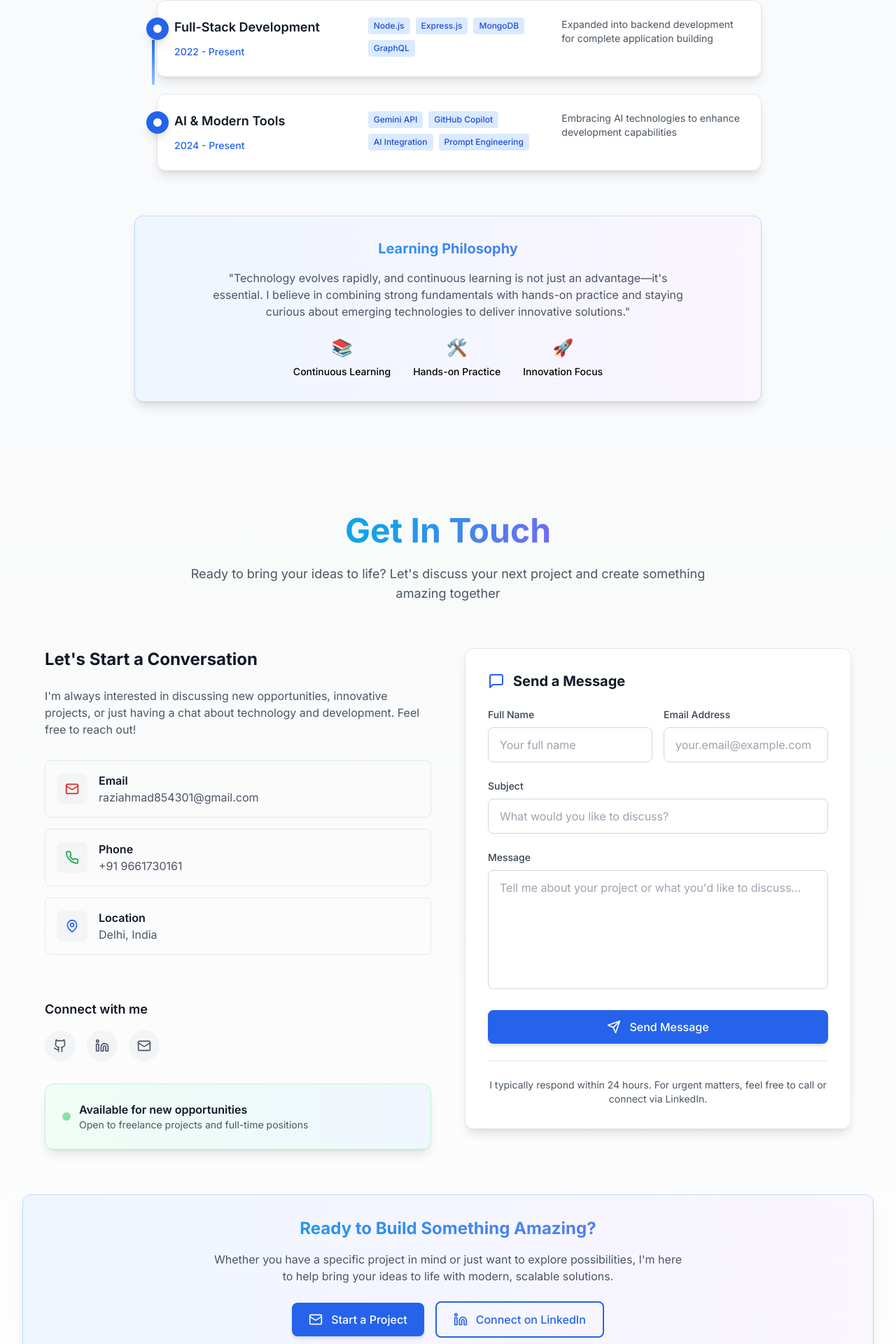
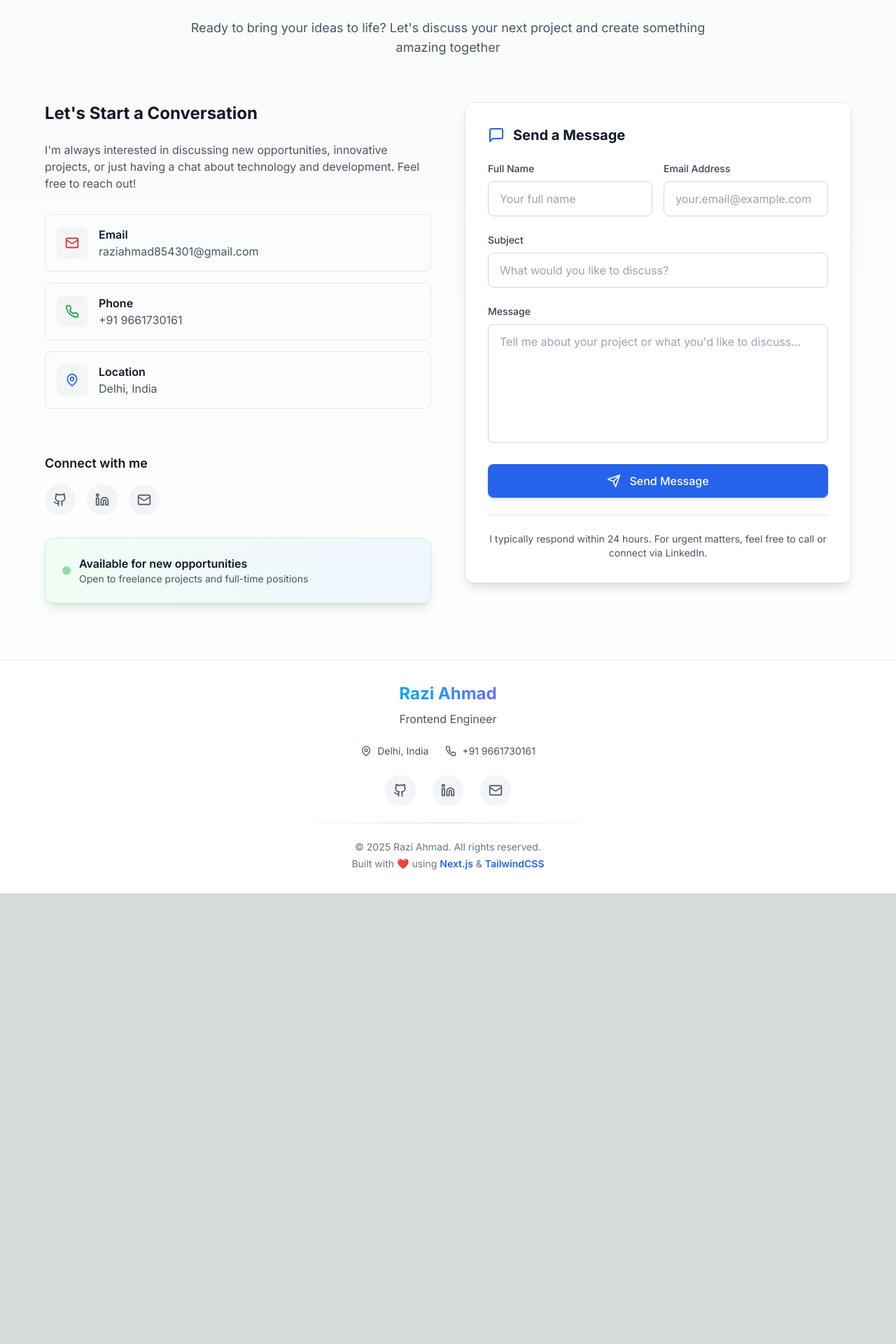
Before and after one commit to raziahmad854/razi-ahmad-portfolio, a Next.js app: page / in a window 1280 px wide. Shown: the part 8965-10885 px from the top of the page at 70% size. After the commit the page ends 10241 px from the top, so only its background shows below. Built offline with nearby package versions, Linux system fonts and the light colour scheme.

Commit message:
removed extra items

```diff
--- a/app/components/sections/Contact.tsx
+++ b/app/components/sections/Contact.tsx
@@ -351,43 +351,6 @@ const Contact = () => {
             </Card>
           </motion.div>
         </div>
-
-        {/* Call to Action */}
-        <motion.div
-          initial={{ opacity: 0, y: 20 }}
-          whileInView={{ opacity: 1, y: 0 }}
-          viewport={{ once: true }}
-          transition={{ duration: 0.6, delay: 0.4 }}
-          className="text-center mt-16"
-        >
-          <Card className="p-8 bg-gradient-to-r from-primary-50 to-purple-50 dark:from-primary-900/20 dark:to-purple-900/20 border-primary-200 dark:border-primary-800">
-            <h3 className="text-2xl font-bold mb-4 gradient-text">
-              Ready to Build Something Amazing?
-            </h3>
-            <p className="text-gray-600 dark:text-gray-400 mb-6 max-w-2xl mx-auto">
-              Whether you have a specific project in mind or just want to explore possibilities,
-              I'm here to help bring your ideas to life with modern, scalable solutions.
-            </p>
-
-            <div className="flex flex-col sm:flex-row gap-4 justify-center items-center">
-              <Button
-                size="lg"
-                onClick={() => window.open('mailto:raziahmad854301@gmail.com', '_blank')}
-              >
-                <Mail size={20} />
-                Start a Project
-              </Button>
-              <Button
-                variant="outline"
-                size="lg"
-                onClick={() => window.open('https://linkedin.com/in/razi-a-26a318209', '_blank')}
-              >
-                <Linkedin size={20} />
-                Connect on LinkedIn
-              </Button>
-            </div>
-          </Card>
-        </motion.div>
       </div>
     </section>
   )
--- a/app/components/sections/Education.tsx
+++ b/app/components/sections/Education.tsx
@@ -148,108 +148,6 @@ const Education = () => {
               </div>
             </Card>
           </motion.div>
-
-          {/* Learning Journey */}
-          <div>
-            <motion.h3
-              initial={{ opacity: 0, y: 20 }}
-              whileInView={{ opacity: 1, y: 0 }}
-              viewport={{ once: true }}
-              transition={{ duration: 0.6 }}
-              className="text-2xl font-bold text-center mb-10 text-gray-900 dark:text-white"
-            >
-              Continuous Learning Journey
-            </motion.h3>
-
-            <div className="space-y-6">
-              {learningPath.map((phase, index) => (
-                <motion.div
-                  key={phase.title}
-                  initial={{ opacity: 0, x: index % 2 === 0 ? -30 : 30 }}
-                  whileInView={{ opacity: 1, x: 0 }}
-                  viewport={{ once: true }}
-                  transition={{ duration: 0.6, delay: index * 0.2 }}
-                  className="relative"
-                >
-                  <Card className="p-6 ml-8 relative">
-                    {/* Timeline Dot */}
-                    <div className="absolute -left-4 top-6 w-8 h-8 bg-primary-600 rounded-full flex items-center justify-center shadow-lg">
-                      <div className="w-3 h-3 bg-white rounded-full"></div>
-                    </div>
-
-                    {/* Timeline Line */}
-                    {index < learningPath.length - 1 && (
-                      <div className="absolute -left-2 top-14 w-1 h-16 bg-gradient-to-b from-primary-600 to-primary-300"></div>
-                    )}
-
-                    <div className="grid md:grid-cols-3 gap-4">
-                      <div>
-                        <h4 className="text-lg font-semibold text-gray-900 dark:text-white mb-2">
-                          {phase.title}
-                        </h4>
-                        <span className="text-sm text-primary-600 dark:text-primary-400 font-medium">
-                          {phase.period}
-                        </span>
-                      </div>
-
-                      <div>
-                        <div className="flex flex-wrap gap-2">
-                          {phase.skills.map((skill) => (
-                            <span
-                              key={skill}
-                              className="px-2 py-1 bg-primary-100 dark:bg-primary-900/30 text-primary-700 dark:text-primary-300 rounded text-xs font-medium"
-                            >
-                              {skill}
-                            </span>
-                          ))}
-                        </div>
-                      </div>
-
-                      <div>
-                        <p className="text-gray-600 dark:text-gray-400 text-sm">
-                          {phase.description}
-                        </p>
-                      </div>
-                    </div>
-                  </Card>
-                </motion.div>
-              ))}
-            </div>
-          </div>
-
-          {/* Learning Philosophy */}
-          <motion.div
-            initial={{ opacity: 0, y: 20 }}
-            whileInView={{ opacity: 1, y: 0 }}
-            viewport={{ once: true }}
-            transition={{ duration: 0.6, delay: 0.4 }}
-            className="mt-16"
-          >
-            <Card className="p-8 bg-gradient-to-r from-primary-50 to-purple-50 dark:from-primary-900/20 dark:to-purple-900/20 border-primary-200 dark:border-primary-800 text-center">
-              <h4 className="text-xl font-bold mb-4 gradient-text">
-                Learning Philosophy
-              </h4>
-              <p className="text-gray-600 dark:text-gray-400 max-w-2xl mx-auto">
-                "Technology evolves rapidly, and continuous learning is not just an advantage—it's essential.
-                I believe in combining strong fundamentals with hands-on practice and staying curious about
-                emerging technologies to deliver innovative solutions."
-              </p>
-              <div className="mt-6 flex justify-center space-x-8 text-sm">
-                <div className="text-center">
-                  <div className="text-2xl mb-2">📚</div>
-                  <div className="font-medium">Continuous Learning</div>
-                </div>
-                <div className="text-center">
-                  <div className="text-2xl mb-2">🛠️</div>
-                  <div className="font-medium">Hands-on Practice</div>
-                </div>
-                <div className="text-center">
-                  <div className="text-2xl mb-2">🚀</div>
-                  <div className="font-medium">Innovation Focus</div>
-                </div>
-              </div>
-            </Card>
-          </motion.div>
         </div>
       </div>
     </section>
```
